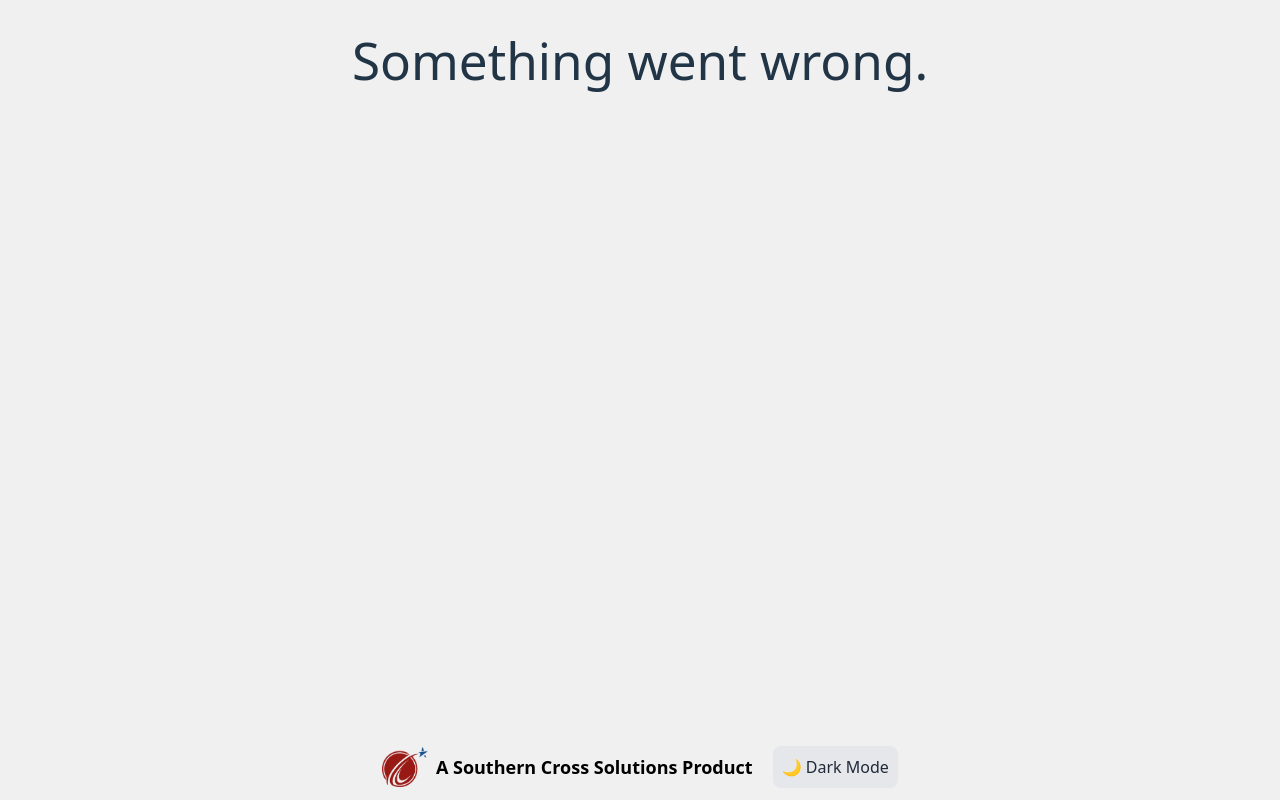
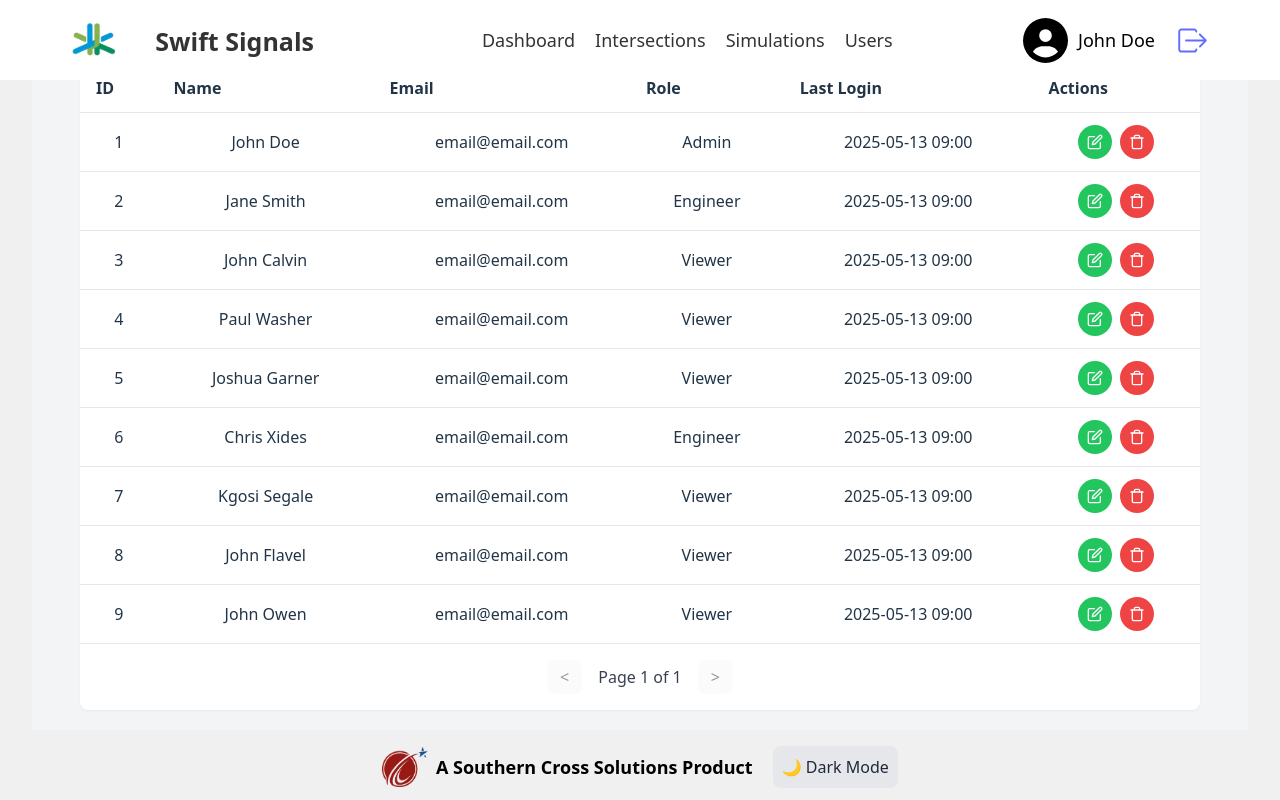
Before and after one commit to COS301-SE-2025/Swift-Signals, a React (Vite) app in the folder frontend/: page /intersections in a window 1280 px wide. Built offline with nearby package versions, Linux system fonts and the light colour scheme.

Commit message:
Update Intersections.tsx
Updates from Kgosi

```diff
--- a/frontend/src/pages/Intersections.tsx
+++ b/frontend/src/pages/Intersections.tsx
@@ -0,0 +1,119 @@
+import { useState } from 'react';
+import Navbar from '../components/Navbar';
+
+// TypeScript interface for user data
+interface User {
+  id: number;
+  name: string;
+  email: string;
+  role: string;
+  lastLogin: string;
+}
+
+const Users = () => {
+  const [currentPage, setCurrentPage] = useState(1);
+  const [totalPages] = useState(1);
+
+  // Sample user data
+  const users: User[] = [
+    { id: 1, name: 'John Doe', email: 'email@email.com', role: 'Admin', lastLogin: '2025-05-13 09:00' },
+    { id: 2, name: 'Jane Smith', email: 'email@email.com', role: 'Engineer', lastLogin: '2025-05-13 09:00' },
+    { id: 3, name: 'John Calvin', email: 'email@email.com', role: 'Viewer', lastLogin: '2025-05-13 09:00' },
+    { id: 4, name: 'Paul Washer', email: 'email@email.com', role: 'Viewer', lastLogin: '2025-05-13 09:00' },
+    { id: 5, name: 'Joshua Garner', email: 'email@email.com', role: 'Viewer', lastLogin: '2025-05-13 09:00' },
+    { id: 6, name: 'Chris Xides', email: 'email@email.com', role: 'Engineer', lastLogin: '2025-05-13 09:00' },
+    { id: 7, name: 'Kgosi Segale', email: 'email@email.com', role: 'Viewer', lastLogin: '2025-05-13 09:00' },
+    { id: 8, name: 'John Flavel', email: 'email@email.com', role: 'Viewer', lastLogin: '2025-05-13 09:00' },
+    { id: 9, name: 'John Owen', email: 'email@email.com', role: 'Viewer', lastLogin: '2025-05-13 09:00' },
+  ];
+
+  const handleEdit = (id: number) => console.log(`Edit user ${id}`);
+  const handleDelete = (id: number) => console.log(`Delete user ${id}`);
+
+  const goToNextPage = () => {
+    if (currentPage < totalPages) setCurrentPage(currentPage + 1);
+  };
+
+  const goToPreviousPage = () => {
+    if (currentPage > 1) setCurrentPage(currentPage - 1);
+  };
+
+  return (
+    <div className="min-h-screen bg-gray-100">
+      <Navbar />
+      <div className="max-w-6xl mx-auto px-4 py-8">
+        <div className="bg-white rounded-lg shadow-sm overflow-hidden">
+          <table className="w-full border-collapse">
+            <thead className="text-left border-b">
+              <tr>
+                <th className="px-4 py-3 font-bold">ID</th>
+                <th className="px-4 py-3 font-bold">Name</th>
+                <th className="px-4 py-3 font-bold">Email</th>
+                <th className="px-4 py-3 font-bold">Role</th>
+                <th className="px-4 py-3 font-bold">Last Login</th>
+                <th className="px-4 py-3 font-bold">Actions</th>
+              </tr>
+            </thead>
+            <tbody>
+              {users.map((user) => (
+                <tr key={user.id} className="border-b hover:bg-gray-50">
+                  <td className="px-4 py-3">{user.id}</td>
+                  <td className="px-4 py-3">{user.name}</td>
+                  <td className="px-4 py-3">{user.email}</td>
+                  <td className="px-4 py-3">{user.role}</td>
+                  <td className="px-4 py-3">{user.lastLogin}</td>
+                  <td className="px-4 py-3">
+                    <div className="flex gap-2 justify-center">
+                      <button
+                        onClick={() => handleEdit(user.id)}
+                        className="p-2 bg-green-500 text-white rounded-full flex items-center justify-center"
+                        aria-label="Edit user"
+                      >
+                        <svg width="16" height="16" viewBox="0 0 24 24" fill="none" stroke="currentColor"
+                          strokeWidth="2" strokeLinecap="round" strokeLinejoin="round">
+                          <path d="M11 4H4a2 2 0 0 0-2 2v14a2 2 0 0 0 2 2h14a2 2 0 0 0 2-2v-7" />
+                          <path d="M18.5 2.5a2.121 2.121 0 0 1 3 3L12 15l-4 1 1-4 9.5-9.5z" />
+                        </svg>
+                      </button>
+                      <button
+                        onClick={() => handleDelete(user.id)}
+                        className="p-2 bg-red-500 text-white rounded-full flex items-center justify-center"
+                        aria-label="Delete user"
+                      >
+                        <svg width="16" height="16" viewBox="0 0 24 24" fill="none" stroke="currentColor"
+                          strokeWidth="2" strokeLinecap="round" strokeLinejoin="round">
+                          <polyline points="3 6 5 6 21 6" />
+                          <path d="M19 6v14a2 2 0 0 1-2 2H7a2 2 0 0 1-2-2V6m3 0V4a2 2 0 0 1 2-2h4a2 2 0 0 1 2 2v2" />
+                        </svg>
+                      </button>
+                    </div>
+                  </td>
+                </tr>
+              ))}
+            </tbody>
+          </table>
+
+          <div className="flex justify-center items-center py-4 gap-4">
+            <button
+              onClick={goToPreviousPage}
+              disabled={currentPage === 1}
+              className="px-3 py-1 border rounded-md hover:bg-gray-100 disabled:opacity-50"
+            >
+              &lt;
+            </button>
+            <span className="text-gray-700">Page {currentPage} of {totalPages}</span>
+            <button
+              onClick={goToNextPage}
+              disabled={currentPage === totalPages}
+              className="px-3 py-1 border rounded-md hover:bg-gray-100 disabled:opacity-50"
+            >
+              &gt;
+            </button>
+          </div>
+        </div>
+      </div>
+    </div>
+  );
+};
+
+export default Users;
```
